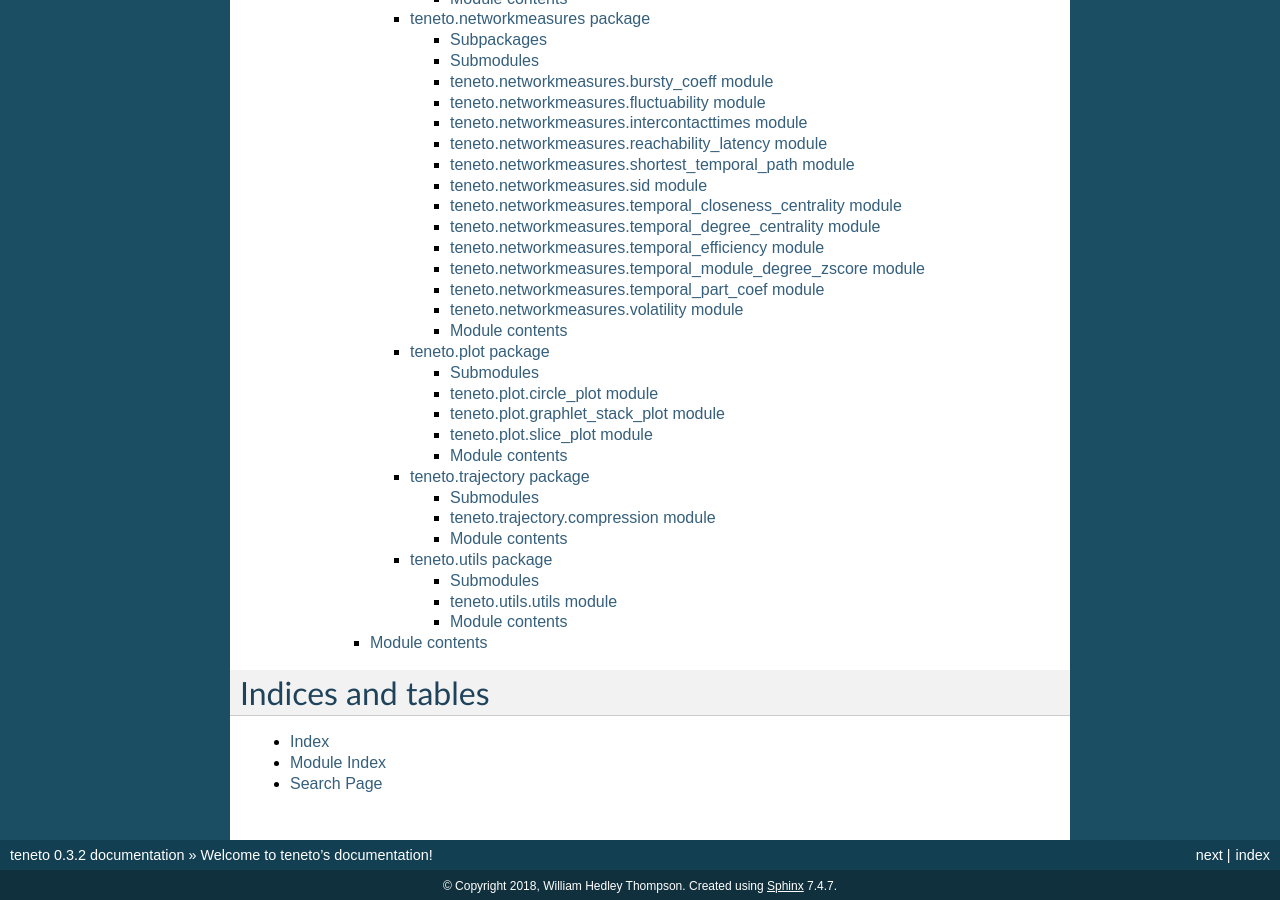
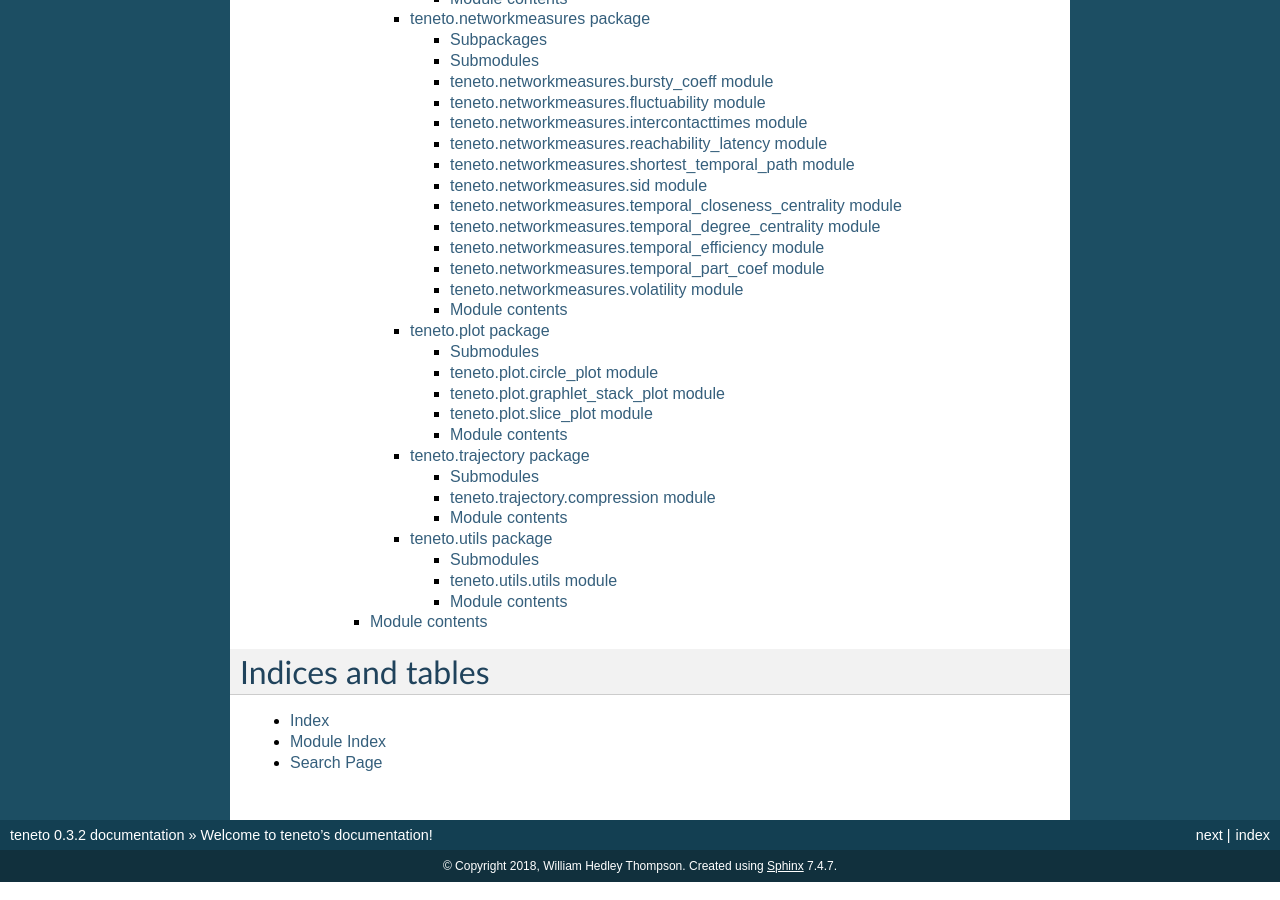
Before and after one commit to wiheto/teneto, a Sphinx documentation site: the page built from docs/index.rst, in a window 1280 px wide and 900 px high, scrolled down 681 px. Built offline with Sphinx 7.4.7, drawn with Linux system fonts in a browser that asks for light colours; pages that are not in the unit, such as notebooks, are missing from menus.

Commit message:
network measure doc update

```diff
--- a/docs/teneto.networkmeasures.rst
+++ b/docs/teneto.networkmeasures.rst
@@ -83,14 +83,6 @@ teneto.networkmeasures.temporal\_efficiency module
     :undoc-members:
     :show-inheritance:
 
-teneto.networkmeasures.temporal\_module\_degree\_zscore module
---------------------------------------------------------------
-
-.. automodule:: teneto.networkmeasures.temporal_module_degree_zscore
-    :members:
-    :undoc-members:
-    :show-inheritance:
-
 teneto.networkmeasures.temporal\_part\_coef module
 --------------------------------------------------
 
```
